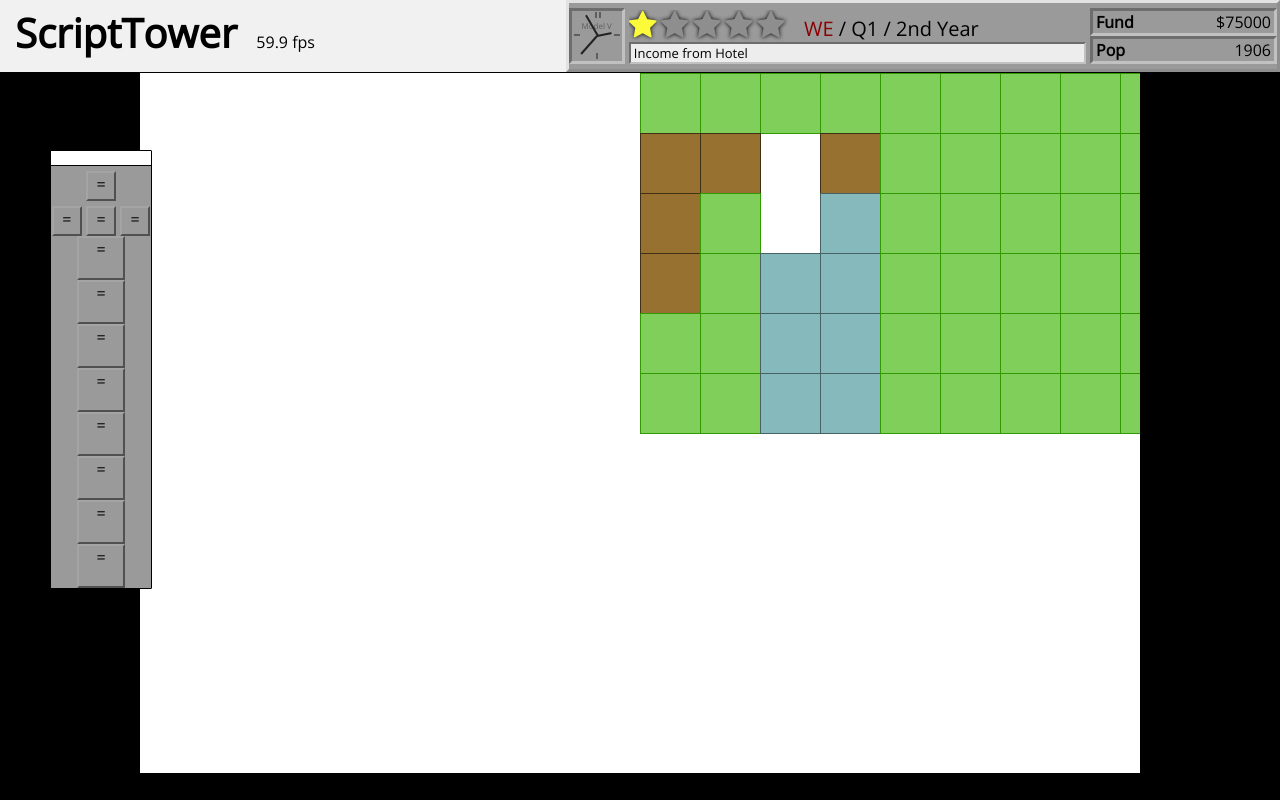
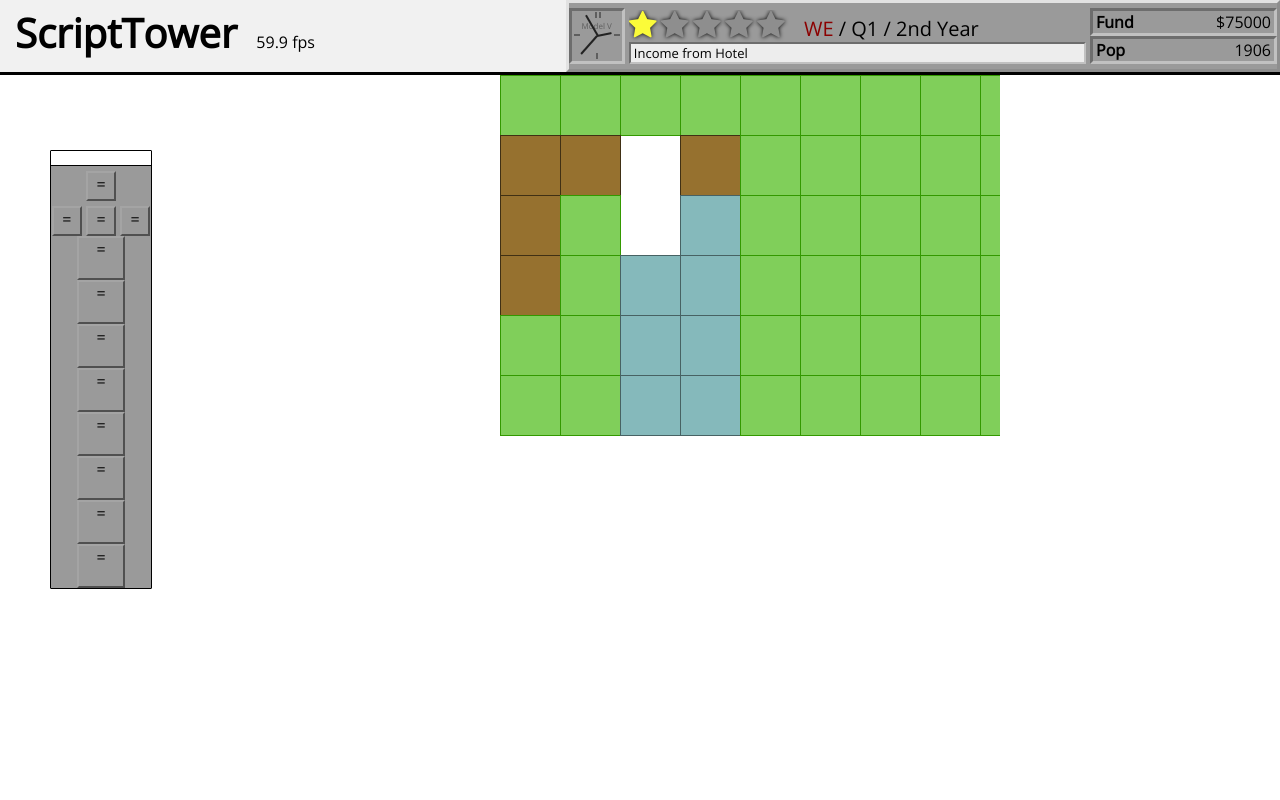
Before and after one commit to tedwards947/ScriptTower.js, a plain HTML site: page site/index.html in a window 1280 px wide. Drawn offline with nearby package versions, Linux system fonts and the light colour scheme.

Commit message:
Reduced canvas height to 500px. Made the viewport absolute and fixed to the margins.

```diff
--- a/site/css/main.css
+++ b/site/css/main.css
@@ -29,14 +29,26 @@
 }
 
 
+#header-wrapper
+{
+	position: absolute;
+	left: 0;
+	right: 0;
+	top: 0;
+}
 
+#main-wrapper
+{
+	margin-top: 74px;
+}
 
 #main-game{
-	margin-left:auto;
-	margin-right:auto;
 	background-color:white;
-	width:1000px;
-	height:700px;
+	position: absolute;
+	top: 75px;
+	left: 0;
+	right: 0;
+	bottom: 0;
 }
 
 
--- a/site/js/engine.js
+++ b/site/js/engine.js
@@ -1,8 +1,8 @@
-var EngineModule = (function(){
+var EngineModule = (function() {
     var my = {};
 
     const WIDTH = 1000;
-	const HEIGHT = 700;
+    const HEIGHT = 500;
     const INTERACTIVE = true;
 
     var _stage = {};
@@ -13,7 +13,7 @@
 
 
 
-	my.init = function(fpsCallback){
+    my.init = function(fpsCallback) {
         $(document).on("ready", function() {
 
             _stage = new PIXI.Stage(0xEEFFFF, INTERACTIVE);
@@ -26,7 +26,7 @@
 
             _stage.addChild(_graphics);
 
-			if(typeof fpsCallback === "function"){
+            if (typeof fpsCallback === "function") {
                 fpsCallback(fpsMonOptions);
             }
 
@@ -51,7 +51,7 @@
         function gameLoop() {
             requestAnimFrame(gameLoop);
 
-		if(fpsMonOptions.doMonFPS){
+            if (fpsMonOptions.doMonFPS) {
                 var thisFrameTime = (fpsMonOptions.thisLoop = new Date) - fpsMonOptions.lastLoop;
                 fpsMonOptions.frameTime += (thisFrameTime - fpsMonOptions.frameTime) / fpsMonOptions.filterStrength;
                 fpsMonOptions.lastLoop = fpsMonOptions.thisLoop;
@@ -66,12 +66,12 @@
 
 
 
-	function SampleStuff(){
+        function SampleStuff() {
 
 
 
             function regTile(backgroundColor, borderColor, w, h) {
-			return function (x, y) {
+                return function(x, y) {
 
                     _graphics.beginFill(backgroundColor);
                     _graphics.lineStyle(1, borderColor, 1);
@@ -110,7 +110,7 @@
             var grass = regTile(0x80CF5A, 0x339900, tileWidth, tileHeight);
             var dirt = regTile(0x96712F, 0x403014, tileWidth, tileHeight);
             var water = regTile(0x85b9bb, 0x476263, tileWidth, tileHeight);
-		var empty = function () { };
+            var empty = function() {};
             var tileMethods = [grass, dirt, water, empty];
 
             function drawRegMap(terrain, xOffset) {
@@ -124,7 +124,7 @@
 
                         tileType = terrain[i][j];
                         drawTile = tileMethods[tileType];
-					drawTile(xOffset+x, y);
+                        drawTile(xOffset + x, y);
                     }
                 }
             }
```
Also changed, not shown: site/index.html (+0 -1 lines). Lines whose indentation alone changed are shown as unchanged.
